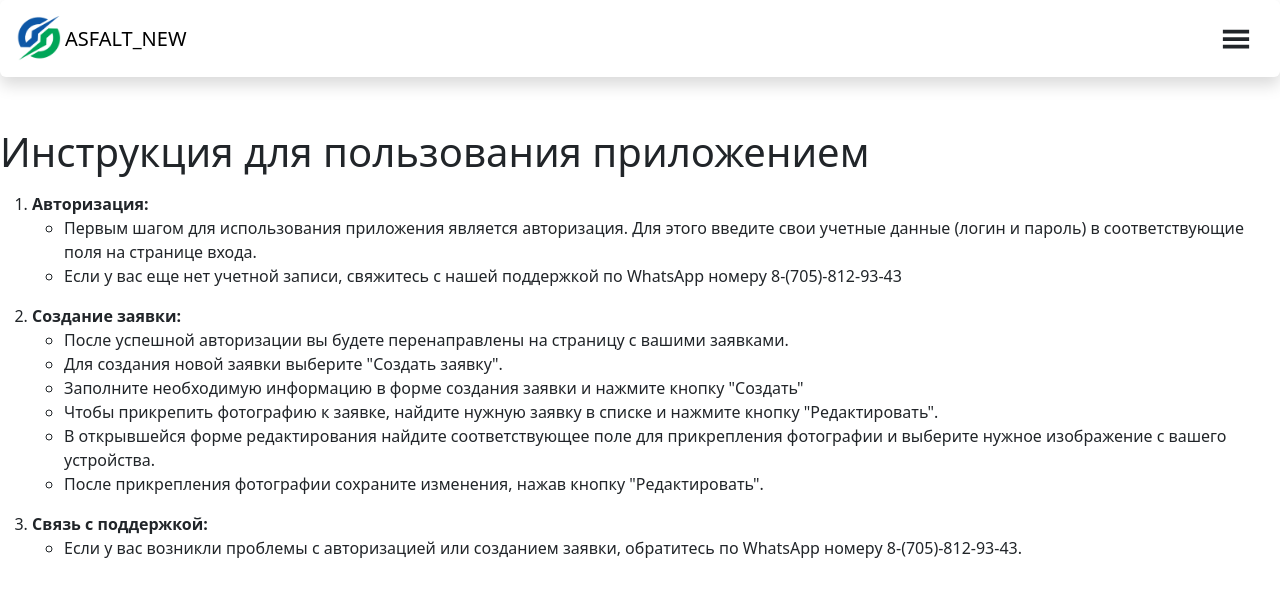
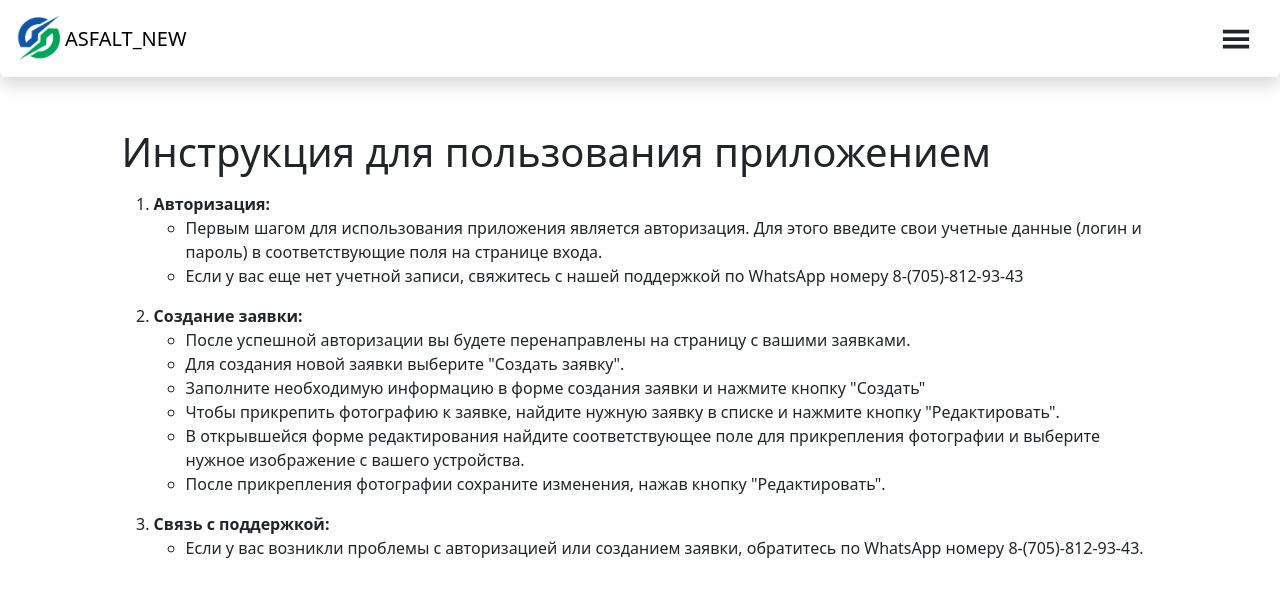
Before and after one commit to daniyalkozhakmet/ugers-next, a Next.js app: page / in a window 1280 px wide. Shown: the top 596 px of the page. Built offline with nearby package versions, Linux system fonts and the light colour scheme; no server answers.

Commit message:
container

```diff
--- a/app/globals.css
+++ b/app/globals.css
@@ -5,7 +5,7 @@ body {
 
 /* Default width for large screens */
 .custom-container {
-  width: 90;
+  width: 90%;
   margin: 0 auto; /* Center the container horizontally */
 }
 
```
